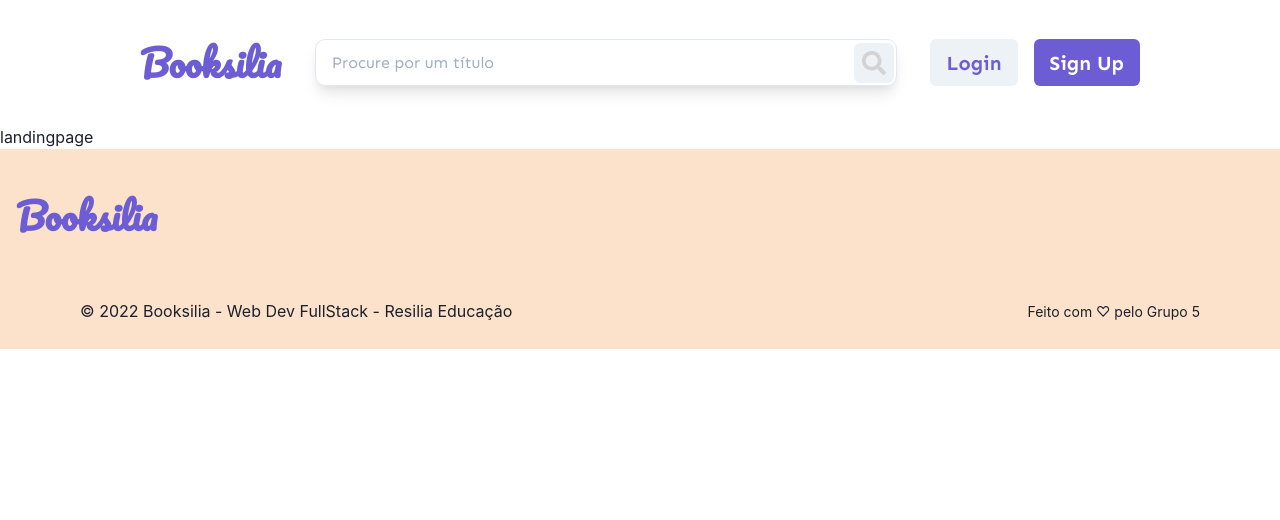
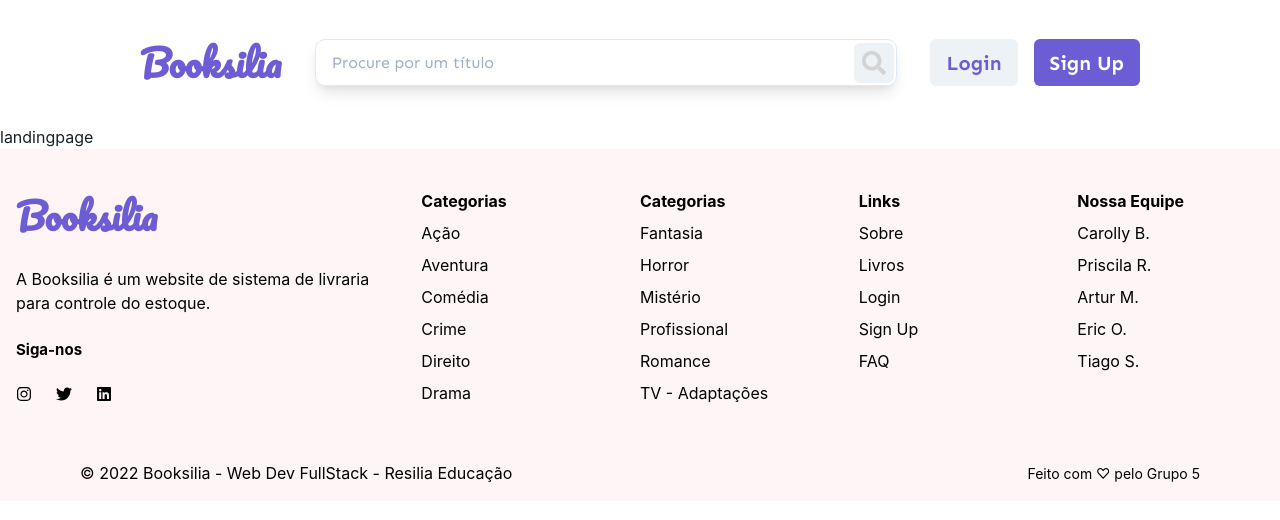
Before and after one commit to carollyb/booksilia, a React (Vite) app: page / in a window 1280 px wide. Shown: the top 520 px of the page. Built offline with nearby package versions, Linux system fonts and the light colour scheme; no server answers.

Commit message:
feat/footer: componente estilizado

```diff
--- a/src/components/Footer/Footer.jsx
+++ b/src/components/Footer/Footer.jsx
@@ -1,4 +1,4 @@
-import { Box, Container, Stack, Flex, Text, Link, SimpleGrid } from '@chakra-ui/react';
+import { Box, Container, Stack, Text, Link, SimpleGrid, useColorModeValue } from '@chakra-ui/react';
 import { FaInstagram, FaTwitter, FaLinkedin } from 'react-icons/fa';
 
 
@@ -6,12 +6,11 @@ function FooterComponent() {
     return (
         <>
             <Box
-            bg="#fbd7b7b6"
-            width="100%"
-            height={'200px'}>
-                <Container as={Stack} maxW={'6x1'} py={10}>
+                bg={useColorModeValue("pink.50","pink.900")}
+                color={useColorModeValue("pink.700","pink.200")}>
+                <Container as={Stack} maxW={'6x1'} py={10} color={'black'}>
                     <SimpleGrid
-                    templateColumns={{ sm: '1fr 1fr', md: '2fr 1fr 1fr 2fr'}}
+                        templateColumns={{ sm: '1fr 1fr', md: '2fr 1fr 1fr 1fr 1fr' }}
                         spacing={8}>
                         <Stack spacing={6}>
                             <Box>
@@ -21,12 +20,64 @@ function FooterComponent() {
                                     fontSize={'36px'}
                                     fontWeight={'bold'}>Booksilia</Text>
                             </Box>
+                            <Box>
+                                <Text>
+                                    A Booksilia é um website de sistema de livraria para controle do estoque.
+                                </Text>
+                            </Box>
+                            <Text
+                                fontSize={'15px'}
+                                fontWeight={'bold'}>
+                                Siga-nos
+                            </Text>
+                            <Stack direction={'row'} spacing={6}>
+                                <Link href='#'>
+                                    <FaInstagram />
+                                </Link>
+                                <Link href='#'>
+                                    <FaTwitter />
+                                </Link>
+                                <Link href='#'>
+                                    <FaLinkedin />
+                                </Link>
                             </Stack>
-
+                        </Stack>
+                        <Stack align={'flex-start'}>
+                            <Text fontWeight={'bold'}>Categorias</Text>
+                            <Link href={'#'}>Ação</Link>
+                            <Link href={'#'}>Aventura</Link>
+                            <Link href={'#'}>Comédia</Link>
+                            <Link href={'#'}>Crime</Link>
+                            <Link href={'#'}>Direito</Link>
+                            <Link href={'#'}>Drama</Link>
+                        </Stack>
+                        <Stack align={'flex-start'}>
+                            <Text fontWeight={'bold'}>Categorias</Text>
+                            <Link href={'#'}>Fantasia</Link>
+                            <Link href={'#'}>Horror</Link>
+                            <Link href={'#'}>Mistério</Link>
+                            <Link href={'#'}>Profissional</Link>
+                            <Link href={'#'}>Romance</Link>
+                            <Link href={'#'}>TV - Adaptações</Link>
+                        </Stack>
+                        <Stack align={'flex-start'}>
+                            <Text fontWeight={'bold'}>Links</Text>
+                            <Link href={'#'}>Sobre</Link>
+                            <Link href={'#'}>Livros</Link>
+                            <Link href={'#'}>Login</Link>
+                            <Link href={'#'}>Sign Up</Link>
+                            <Link href={'#'}>FAQ</Link>
+                        </Stack>
+                        <Stack align={'flex-start'}>
+                            <Text fontWeight={'bold'}>Nossa Equipe</Text>
+                            <Link href={'https://www.linkedin.com/in/carollybarbosa/'}>Carolly B.</Link>
+                            <Link href={'https://www.linkedin.com/in/priscilarossetto/'}>Priscila R.</Link>
+                            <Link href={'https://www.linkedin.com/in/artur-moretti-0653111a1/'}>Artur M.</Link>
+                            <Link href={'https://www.linkedin.com/in/eric-rodrigues-de-oliveira-b32732210/'}>Eric O.</Link>
+                            <Link href={'https://www.linkedin.com/in/tiago-silva-4a9ba2154/'}>Tiago S.</Link>
+                        </Stack>
                     </SimpleGrid>
-
                 </Container>
-
                 <Container
                     as={Stack}
                     maxW={'6xl'}
@@ -34,7 +85,8 @@ function FooterComponent() {
                     direction={{ base: 'column', md: 'row' }}
                     spacing={4}
                     justify={{ base: 'center', md: 'space-between' }}
-                align={{ base: 'center', md: 'center' }}>
+                    align={{ base: 'center', md: 'center' }}
+                    color={'black'}>
                     <Text>© 2022 Booksilia - Web Dev FullStack - Resilia Educação</Text>
                     <Stack direction={'row'} spacing={6}>
                         <Text fontSize={'sm'}
@@ -42,10 +94,10 @@ function FooterComponent() {
                             Feito com ♡ pelo Grupo 5
                         </Text>
                     </Stack>
-
                 </Container>
             </Box>
-    </>);
+        </>
+    );
 }
 
 export default FooterComponent;
```
Lines whose indentation alone changed are shown as unchanged.
